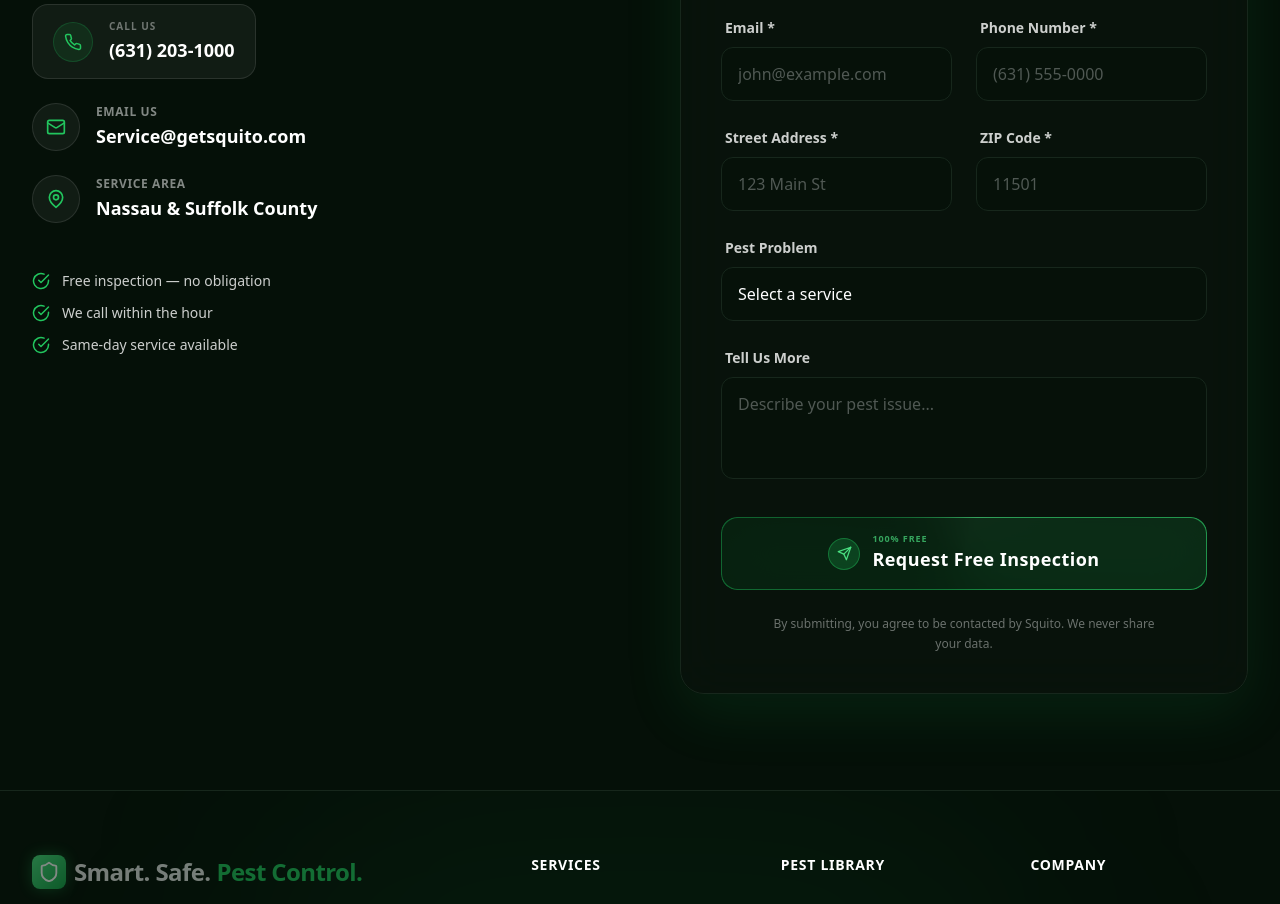
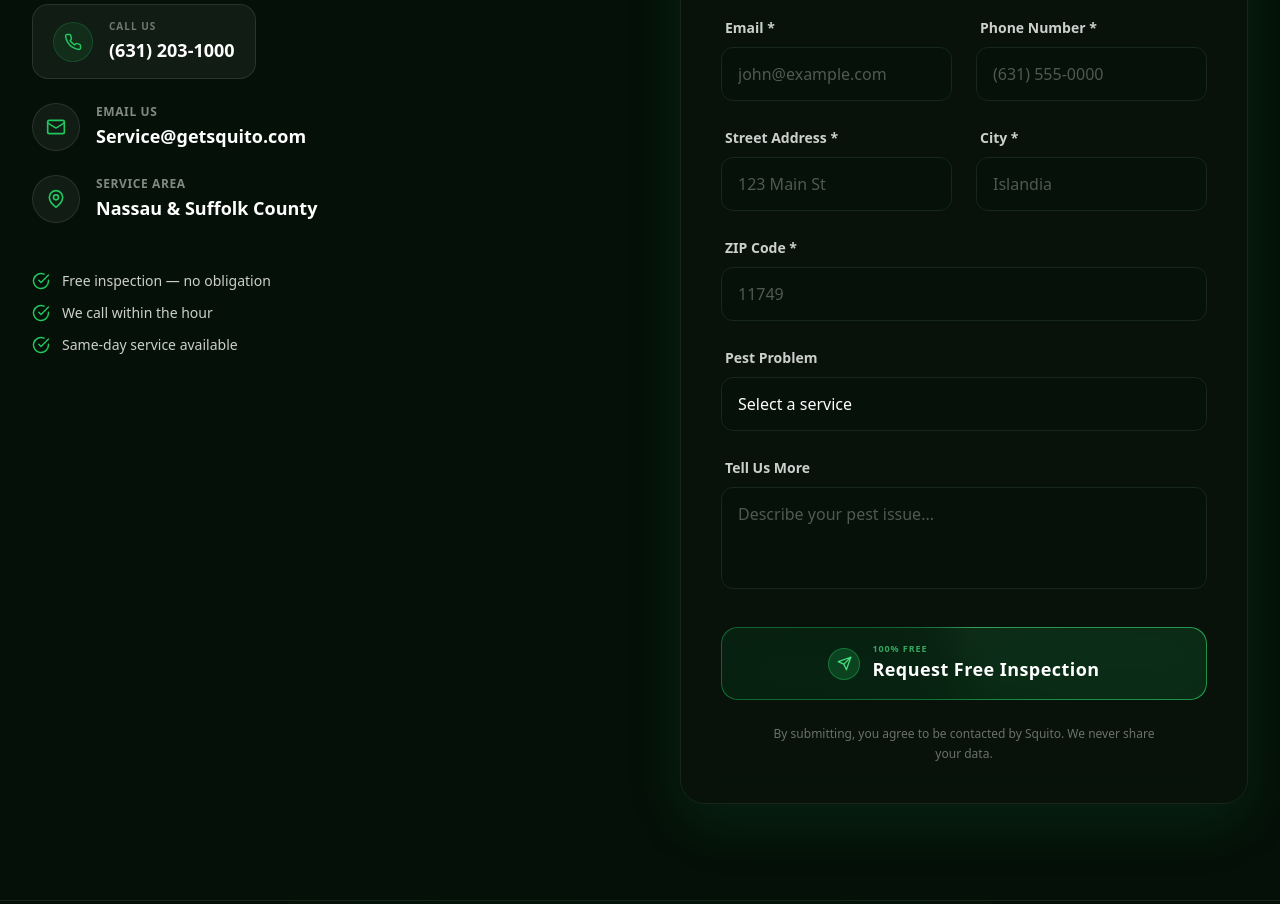
Before and after one commit to squitopest/Squito-Pest-Control, a Next.js app: page / in a window 1280 px wide. Shown: the part 6360-7264 px from the top of the page. Built offline with nearby package versions, Linux system fonts and the light colour scheme.

Commit message:
feat: added explicit city field to all forms API payloads and Stripe metadata

```diff
--- a/src/app/api/checkout/route.ts
+++ b/src/app/api/checkout/route.ts
@@ -5,9 +5,9 @@ import { createServiceClient } from "@/lib/supabase";
 export async function POST(req: Request) {
   try {
     const body = await req.json();
-    const { propertyType, zipCode, date, time, street, planId, fullName, email, phone, billing } = body;
+    const { propertyType, zipCode, date, time, street, city, planId, fullName, email, phone, billing } = body;
 
-    if (!zipCode || !date || !time || !street || !fullName || !email || !phone) {
+    if (!zipCode || !date || !time || !street || !city || !fullName || !email || !phone) {
       return NextResponse.json({ error: "Missing required fields" }, { status: 400 });
     }
 
@@ -26,7 +26,7 @@ export async function POST(req: Request) {
             zip_code: zipCode,
             service_date: date,
             service_time: time,
-            street: street,
+            street: `${street}, ${city}`,
             plan_id: planId || "essential-defense",
             full_name: fullName,
             email: email,
@@ -112,7 +112,7 @@ export async function POST(req: Request) {
               currency: "usd",
               product_data: {
                 name: `Squito AI - ${planName}`,
-                description: `Appointment: ${date} at ${time} | Address: ${street}, ${zipCode}`,
+                description: `Appointment: ${date} at ${time} | Address: ${street}, ${city} ${zipCode}`,
               },
               unit_amount: totalCharge, // Initial fee + NY sales tax (8.625%)
             },
--- a/src/app/api/contact/route.ts
+++ b/src/app/api/contact/route.ts
@@ -19,7 +19,7 @@ export async function POST(req: Request) {
 
   try {
     const body = await req.json();
-    const { firstName, lastName, email, phone, street, zip, service, message } = body;
+    const { firstName, lastName, email, phone, street, city, zip, service, message } = body;
 
     if (!firstName || !lastName || !email || !phone) {
       return NextResponse.json(
@@ -40,8 +40,7 @@ export async function POST(req: Request) {
           <p><strong>Name:</strong> ${firstName} ${lastName}</p>
           <p><strong>Email:</strong> ${email}</p>
           <p><strong>Phone:</strong> ${phone}</p>
-          <p><strong>Street Address:</strong> ${street}</p>
-          <p><strong>Zip Code:</strong> ${zip}</p>
+          <p><strong>Service Address:</strong> ${street}, ${city || ''} ${zip}</p>
           <p><strong>Requested Service:</strong> ${service || "Not Specified"}</p>
           <br />
           <p><strong>Message / Pest Details:</strong></p>
@@ -72,6 +71,7 @@ export async function POST(req: Request) {
             email,
             phone,
             street,
+            city,
             zip,
             service: service || "Not Specified",
             message: message || "No additional message provided.",
@@ -114,7 +114,7 @@ export async function POST(req: Request) {
                   <tr><td style="padding: 8px 0; color: #22c55e; font-size: 12px; text-transform: uppercase; letter-spacing: 1px; font-weight: 600;">Your Request</td></tr>
                   <tr><td style="padding: 0 0 16px; color: white; font-size: 16px;">${service || 'General Pest Control Inquiry'}</td></tr>
                   <tr><td style="padding: 8px 0; color: #22c55e; font-size: 12px; text-transform: uppercase; letter-spacing: 1px; font-weight: 600;">Service Address</td></tr>
-                  <tr><td style="padding: 0 0 16px; color: white; font-size: 16px;">${street || 'Not provided'}${zip ? ', ' + zip : ''}</td></tr>
+                  <tr><td style="padding: 0 0 16px; color: white; font-size: 16px;">${street || 'Not provided'}${city ? ', ' + city : ''}${zip ? ' ' + zip : ''}</td></tr>
                   <tr><td style="padding: 8px 0; color: #22c55e; font-size: 12px; text-transform: uppercase; letter-spacing: 1px; font-weight: 600;">Contact Info</td></tr>
                   <tr><td style="padding: 0 0 8px; color: white; font-size: 16px;">${phone} &bull; ${email}</td></tr>
                 </table>
--- a/src/app/book/page.tsx
+++ b/src/app/book/page.tsx
@@ -24,6 +24,7 @@ function BookingContent() {
     email: "",
     phone: "",
     street: "",
+    city: "",
     zipCode: "",
     date: "",
     time: "",
@@ -101,6 +102,7 @@ function BookingContent() {
             setForm(prev => ({
               ...prev,
               street: streetStr || result.formatted.split(',')[0],
+              city: result.city || "",
               zipCode: result.postcode || ""
             }));
             setShowSuggestions(false);
@@ -156,6 +158,7 @@ function BookingContent() {
     setForm(prev => ({
       ...prev,
       street: streetStr || suggestion.address_line1 || suggestion.formatted.split(',')[0],
+      city: suggestion.city || "",
       zipCode: suggestion.postcode || ""
     }));
     setShowSuggestions(false);
@@ -182,6 +185,7 @@ function BookingContent() {
           email: form.email,
           phone: form.phone,
           street: form.street,
+          city: form.city,
           zipCode: form.zipCode,
           date: form.date,
           time: form.time === "AM" ? "8am - 12pm" : form.time === "PM" ? "12pm - 4pm" : "4pm - 8pm",
@@ -310,8 +314,21 @@ function BookingContent() {
                 )}
               </div>
 
+              <div className="grid grid-cols-1 sm:grid-cols-2 gap-4">
                 <div className="space-y-2">
-                <label className="text-sm font-semibold text-white/80">ZIP Code</label>
+                  <label className="text-sm font-semibold text-white/80">City *</label>
+                  <input
+                    type="text"
+                    required
+                    placeholder="Islandia"
+                    className="w-full bg-background/50 border border-white/10 focus:border-green-500/50 rounded-xl px-4 py-3 text-white placeholder:text-white/30 outline-none transition-colors"
+                    value={form.city}
+                    onChange={e => setForm(f => ({ ...f, city: e.target.value }))}
+                  />
+                </div>
+
+                <div className="space-y-2">
+                  <label className="text-sm font-semibold text-white/80">ZIP Code *</label>
                   <input
                     type="text"
                     required
@@ -320,6 +337,7 @@ function BookingContent() {
                     value={form.zipCode}
                     onChange={e => setForm(f => ({ ...f, zipCode: e.target.value }))}
                   />
+                </div>
               </div>
             </div>
           </div>
--- a/src/components/ContactForm/ContactForm.tsx
+++ b/src/components/ContactForm/ContactForm.tsx
@@ -12,6 +12,7 @@ export default function ContactForm() {
     email: "",
     phone: "",
     street: "",
+    city: "",
     zip: "",
     message: "",
     service: "",
@@ -228,18 +229,31 @@ export default function ContactForm() {
                       />
                     </div>
                     <div className="space-y-2">
+                      <label htmlFor="city" className="text-sm font-semibold text-white/80 ml-1">City *</label>
+                      <input
+                        id="city"
+                        type="text"
+                        required
+                        placeholder="Islandia"
+                        className="w-full bg-background/50 border border-border focus:border-green-500/50 rounded-xl px-4 py-3.5 text-white placeholder:text-white/30 outline-none transition-colors"
+                        value={form.city}
+                        onChange={e => setForm(f => ({ ...f, city: e.target.value }))}
+                      />
+                    </div>
+                  </div>
+
+                  <div className="space-y-2">
                     <label htmlFor="zip" className="text-sm font-semibold text-white/80 ml-1">ZIP Code *</label>
                     <input
                       id="zip"
                       type="text"
                       required
-                       placeholder="11501"
+                      placeholder="11749"
                       maxLength={5}
                       className="w-full bg-background/50 border border-border focus:border-green-500/50 rounded-xl px-4 py-3.5 text-white placeholder:text-white/30 outline-none transition-colors"
                       value={form.zip}
                       onChange={e => setForm(f => ({ ...f, zip: e.target.value }))}
                     />
-                    </div>
                   </div>
 
                  <div className="space-y-2">
```
Lines whose indentation alone changed are shown as unchanged.
